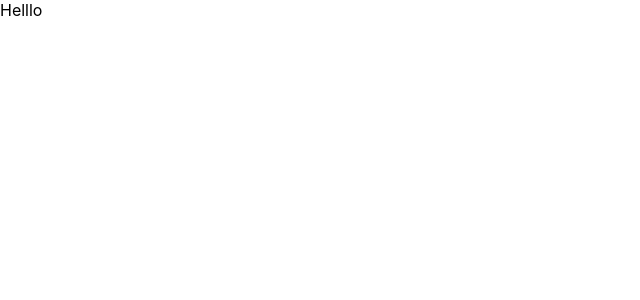
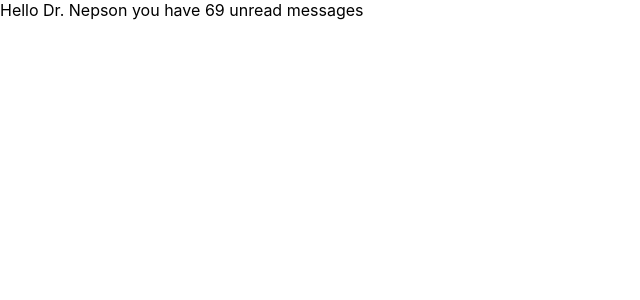
Before and after one commit to Pawan7-7/All-typscript-concepts, a React (Create React App) app: page / in a window 1280 px wide. Shown: the top 300 px of the page, without its empty margins (0-640 px from the left). Built offline with nearby package versions, Linux system fonts and the light colour scheme.

Commit message:
Typing Props

```diff
--- a/src/App.tsx
+++ b/src/App.tsx
@@ -1,7 +1,11 @@
 import React from "react";
-
+import { Greet } from "./components/Greet";
 function App() {
-  return <div>Helllo</div>;
+  return (
+    <div>
+      <Greet name="Dr. Nepson" />
+    </div>
+  );
 }
 
 export default App;
--- /dev/null
+++ b/src/components/Greet.tsx
@@ -0,0 +1,5 @@
+import React from "react";
+type GreetProps = { name: string };
+export const Greet = (props: GreetProps) => {
+  return <div>Hello {props.name} you have 69 unread messages</div>;
+};
```
Also changed, not shown: 1 other file (tests, documents, lock files or other folders).
